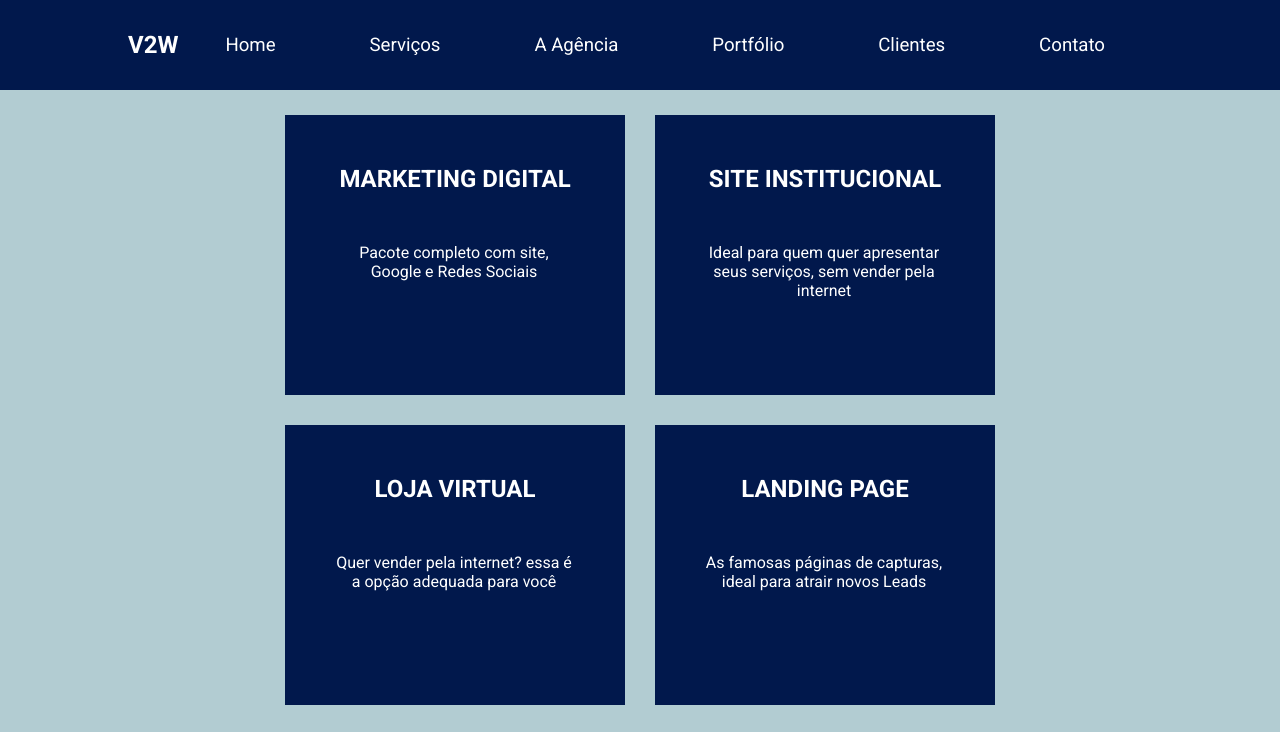
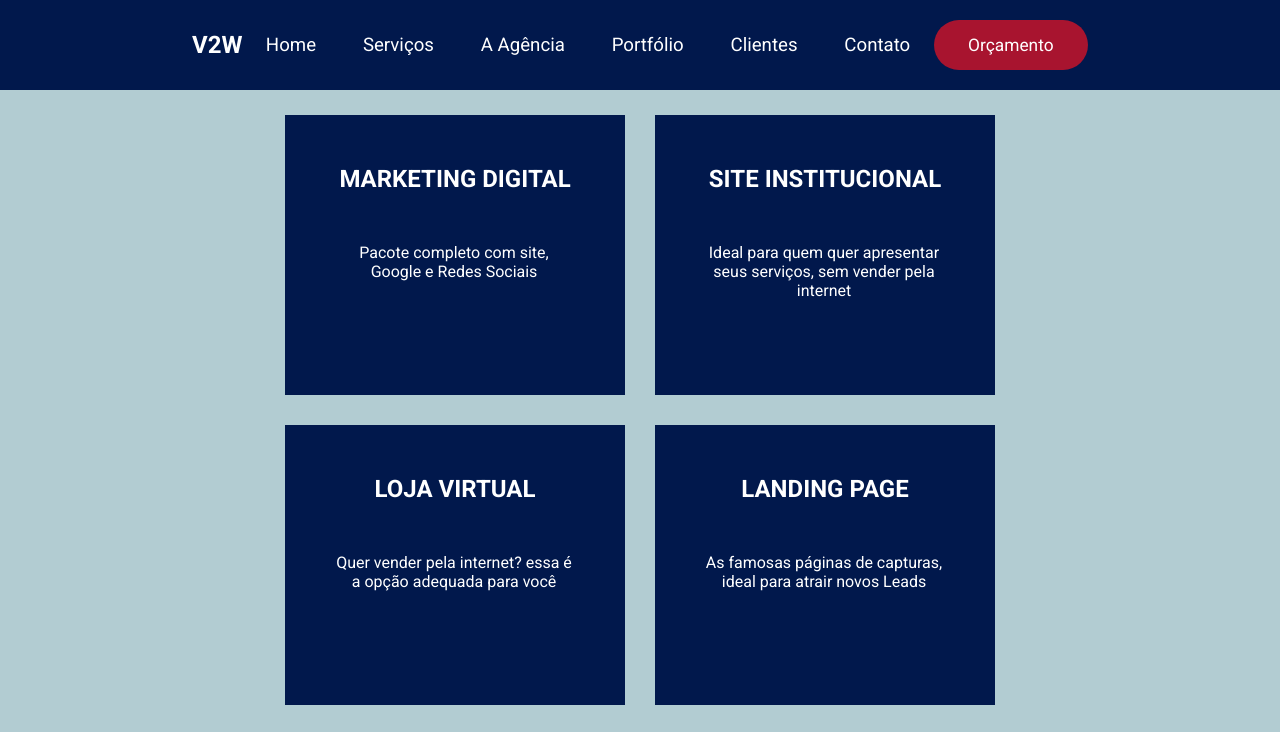
Before and after one commit to vsribeiro19/EstudandoFlexbox, a plain HTML site: page index.html in a window 1280 px wide. Shown: the top 732 px of the page. Drawn offline with Linux system fonts and the light colour scheme.

```diff
--- a/css/style.css
+++ b/css/style.css
@@ -29,14 +29,14 @@ body {
     justify-content: center;
 }
 
-.nav__list{
+.nav__list {
     display: flex;
-    width: 80%;
+    width: 70%;
     align-items: center;
-    /* border: 1px solid green; */
+    /* border: 1px solid red; */
 }
 
-.ul__list{
+.ul__list {
     display: flex;
     justify-content: space-around;
     /* border: 1px solid red; */
@@ -44,9 +44,25 @@ body {
     flex-wrap: wrap;
 }
 
-.list__items{
+.list__items {
     font-size: 14pt;
 }
+
+.button__cta {
+    width: 200px;
+    height: 50px;
+    background-color: #a8142f;
+    border: none;
+    border-radius: 100px;
+    font-size: 13pt;
+}
+
+.button__cta:hover {
+    background-color: #8b1027;
+    transition: .5s;
+}
+
+
 /* CONTAINER */
 
 .container {
@@ -86,12 +102,12 @@ body {
 
 /* MEDIA QUERIES */
 
-@media (max-width:924px){
-    .card{
+@media (max-width:924px) {
+    .card {
         width: 100%;
     }
 
-    .card__content{
+    .card__content {
         font-size: 14pt;
     }
 }
--- a/index.html
+++ b/index.html
@@ -21,6 +21,7 @@
                 <li class="list__items">Clientes</li>
                 <li class="list__items">Contato</li>
             </ul>
+            <button class="button__cta">Orçamento</button>
         </nav>
     </header>
     <div class="container">
```
Also changed, not shown: 1 other file.
